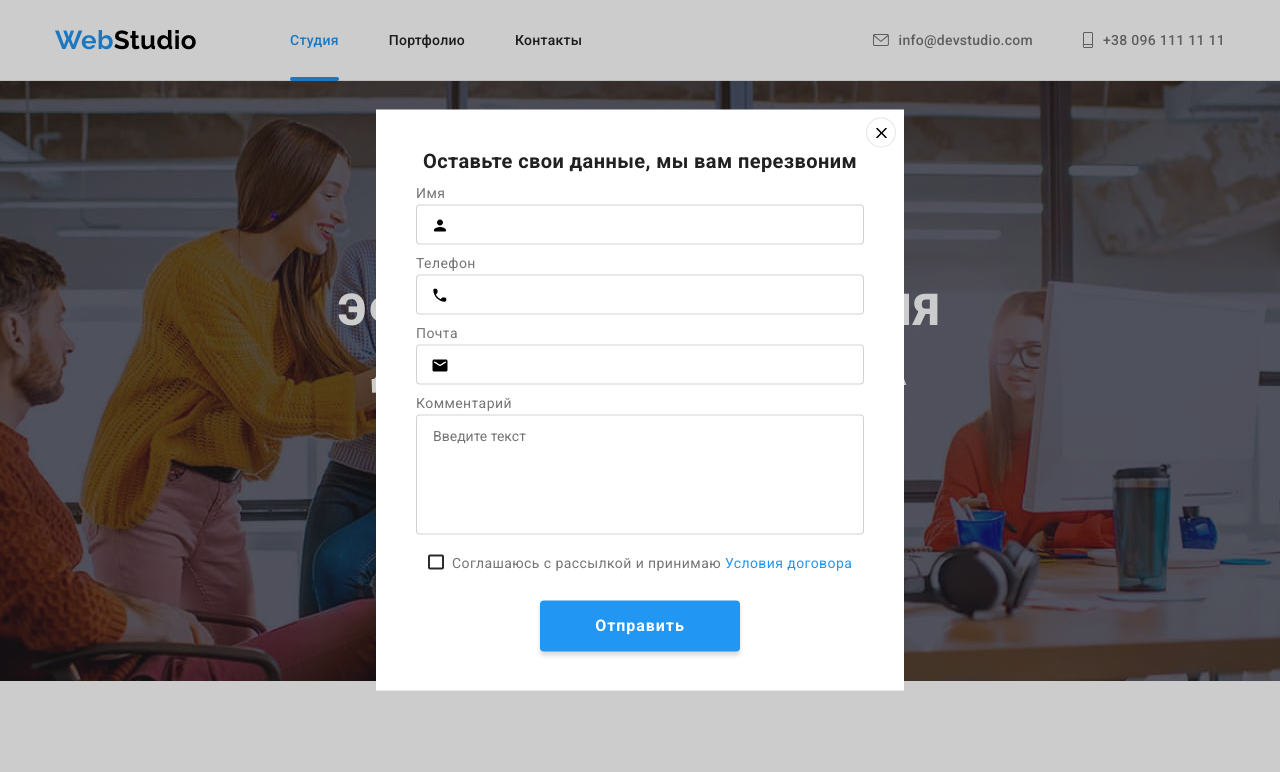
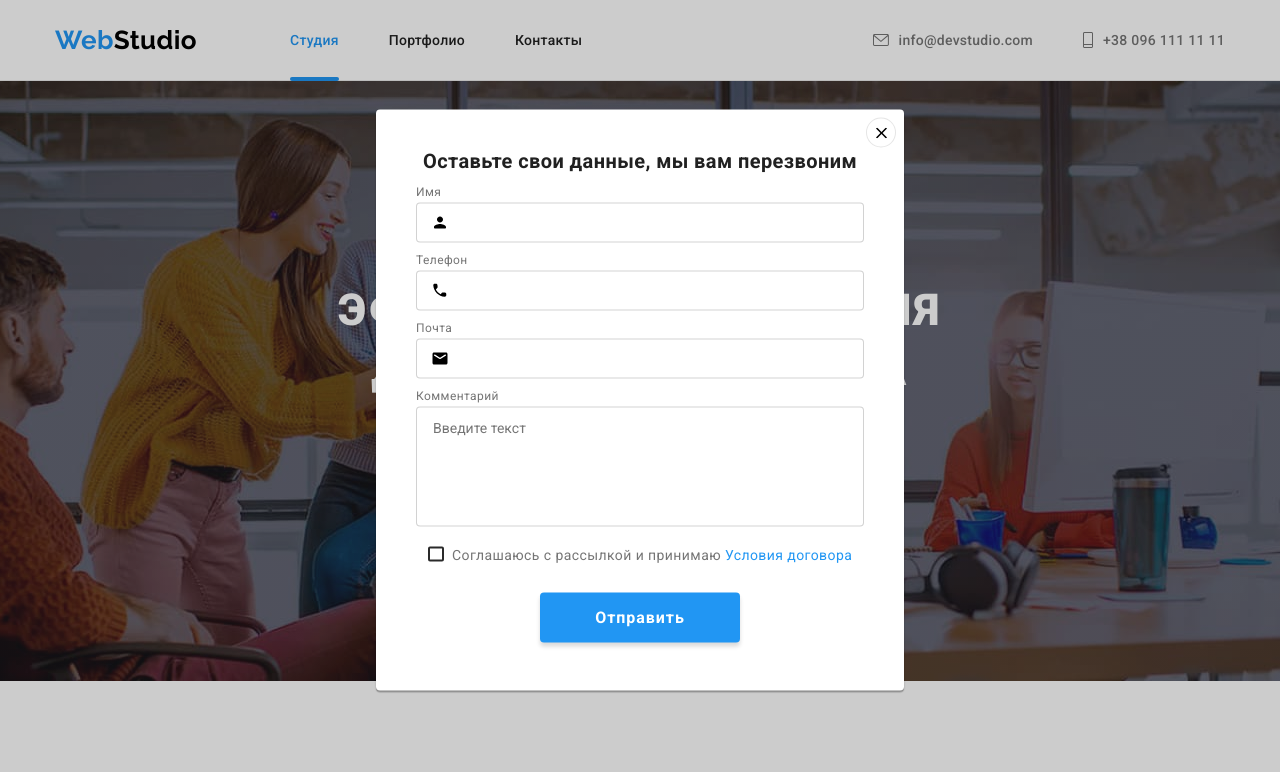
Before and after one commit to IgorZhyvotkov/goit-markup-hw-06, a plain HTML site: page index.html in a window 1280 px wide. Both pictures are taken after a click on the button "Заказать услугу". Shown: the top 772 px of the page. Drawn offline with nearby package versions, Linux system fonts and the light colour scheme.

Commit message:
edits-hm-6

```diff
--- a/css/styles.css
+++ b/css/styles.css
@@ -233,15 +233,15 @@ p {
   text-align: center;
   letter-spacing: 0.06em;
   cursor: pointer;
-  transition:  background-color var(--transition-option);
+  transition: background-color var(--transition-option);
 }
 .hero .button:hover,
 .hero .button:focus,
 .mailing-button:hover,
 .mailing-button:focus,
 .form-button:hover,
-.form-button:focus{
-  background-color: #188CE8;
+.form-button:focus {
+  background-color: #188ce8;
 }
 
 /* ---------------------------------------Modal */
@@ -256,11 +256,11 @@ p {
   opacity: 1;
   transition: opacity var(--backdrop-opacity);
 }
-.backdrop.is-hidden{
+.backdrop.is-hidden {
   opacity: 0;
   pointer-events: none;
 }
-.backdrop.is-hidden .modal{
+.backdrop.is-hidden .modal {
   transform: scale(0.7) translate(-50%, -50%);
 }
 .form {
@@ -271,6 +271,9 @@ p {
   padding: 40px;
   left: 50%;
   top: 50%;
+  box-shadow: 0px 1px 3px rgba(0, 0, 0, 0.12), 0px 1px 1px rgba(0, 0, 0, 0.14),
+    0px 2px 1px rgba(0, 0, 0, 0.2);
+  border-radius: 4px;
   transform: scale(1) translate(-50%, -50%);
   transition: transform var(--backdrop-opacity);
 }
@@ -305,36 +308,43 @@ p {
   position: relative;
   display: flex;
   flex-direction: column;
+  margin-bottom: 10px;
+}
+.form-area {
+  margin-bottom: 20px;
 }
 .form-input {
   height: 40px;
-  margin-bottom: 10px;
   padding: 12px 42px;
   border: 1px solid rgba(33, 33, 33, 0.2);
   border-radius: 4px;
-  transition:border-color var(--transition-option),
+  transition: border-color var(--transition-option),
     fill var(--transition-option);
 }
-.form-input:focus-within {
+.form-input:focus-within,
+.form-input:hover {
   outline: 0;
   border-color: var(--accent-color);
 }
-.form-input:focus-within + .form-icon {
+.form-input:focus-within + .form-icon,
+.form-input:hover + .form-icon {
   fill: var(--accent-color);
 }
 .form-icon {
   position: absolute;
-  top: 45%;
+  top: 50%;
   left: 15px;
+  transition: fill var(--transition-option);
 }
 .form-label {
   margin-bottom: 4px;
   text-align: start;
+  font-size: 12px;
+  line-height: 1.17;
 }
 .form-input.area {
   height: 120px;
   padding: 12px 16px;
-  margin-bottom: 20px;
   resize: none;
 }
 .checkbox {
@@ -365,8 +375,7 @@ p {
   margin-right: 8.23px;
   border: 2px solid #2a2a2a;
   border-radius: 2px;
-  transition:
-  border-color var(--transition-option),
+  transition: border-color var(--transition-option),
     background-color var(--transition-option),
     background-image var(--transition-option),
     background-size var(--transition-option),
@@ -381,7 +390,9 @@ p {
   background-origin: border-box;
   background-repeat: no-repeat;
 }
-
+.form-button {
+  padding: 10px 55px;
+}
 
 /*------------------------------------------------- Features */
 .features {
@@ -763,7 +774,7 @@ p {
 .emeil-input::placeholder {
   color: rgba(255, 255, 255, 0.6);
 }
-.emeil-input:focus-within{
+.emeil-input:focus-within {
   outline: 0;
   border-color: var(--accent-color);
 }
--- a/index.html
+++ b/index.html
@@ -75,26 +75,26 @@
 
             <div class="form-field">
               <label class="form-label" for="name">Имя</label>
-              <input class="form-input" type="text" id="name" />
+              <input class="form-input" type="text" id="name" required />
               <svg class="form-icon" width="18" height="18">
                 <use href="./images/sprite.svg#icon-person-bl"></use>
               </svg>
             </div>
             <div class="form-field">
               <label class="form-label" for="tel">Телефон</label>
-              <input class="form-input" type="tel" id="tel" />
+              <input class="form-input" type="tel" id="tel" required />
               <svg class="form-icon" width="18" height="18">
                 <use href="./images/sprite.svg#icon-phone-bl"></use>
               </svg>
             </div>
             <div class="form-field">
-              <label class="form-label" for="mail">Почта</label>
-              <input class="form-input" type="email" id="mail" />
+              <label class="form-label" for="email">Почта</label>
+              <input class="form-input" type="email" id="email" required />
               <svg class="form-icon" width="18" height="18">
                 <use href="./images/sprite.svg#icon-email-bl"></use>
               </svg>
             </div>
-            <div class="form-field">
+            <div class="form-field form-area">
               <label class="form-label" for="coment">Комментарий</label>
               <textarea
                 class="form-input area"
@@ -106,7 +106,7 @@
               ></textarea>
             </div>
             <label class="check-label">
-              <input class="checkbox" type="checkbox" />
+              <input class="checkbox" type="checkbox" required />
               <span class="check-icon"> </span>
               <span>
                 Соглашаюсь с рассылкой и принимаю
@@ -490,26 +490,28 @@
             </li>
           </ul>
         </div>
-        <div class="footer-mailing">
-          <form class="mailing-form">
-            <label for="email" class="mail-label"
+
+        <form class="footer-mailing">
+          <div class="mailing-form">
+            <label for="mail" class="mail-label"
               >Подпишитесь на рассылку</label
             >
             <input
               type="email"
               name="email"
-              id="email"
+              id="mail"
               placeholder="E-mail"
               class="emeil-input"
+              required
             />
-          </form>
+          </div>
           <button type="submit" class="mailing-button">
             Подписаться
             <svg class="send-icon" width="24" height="24">
               <use href="./images/sprite.svg#icon-send"></use>
             </svg>
           </button>
-        </div>
+        </form>
       </div>
     </footer>
     <script src="./js/modal.js"></script>
```
Lines whose indentation alone changed are shown as unchanged.
